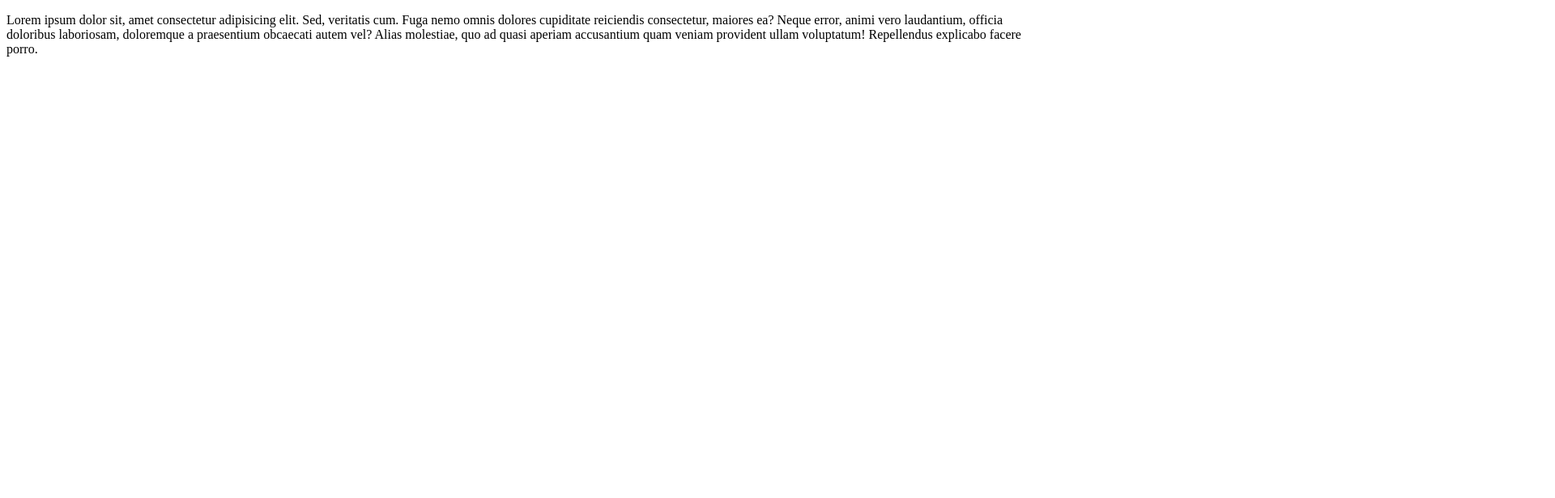
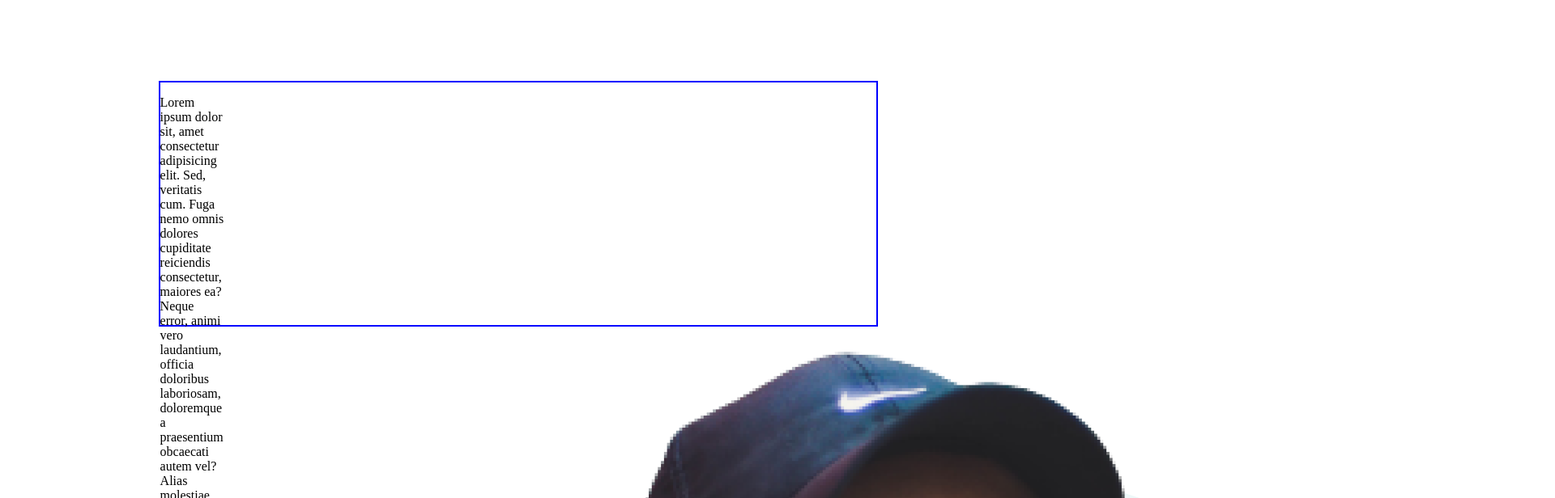
Before and after one commit to FahamidulDipro/Assignment-1, a plain HTML site: page index.html in a window 1280 px wide. Shown: the top 616 px of the page at 81% size, 1920 px wide, since content can reach past the window. Drawn offline with Linux system fonts and the light colour scheme.

Commit message:
container added

```diff
--- a/index.html
+++ b/index.html
@@ -17,7 +17,7 @@
                 obcaecati autem vel? Alias molestiae, quo ad quasi aperiam accusantium quam veniam provident ullam voluptatum! Repellendus explicabo facere porro.</p>
         </div>
         <div class="image_container">
-            <img src="" alt="">
+            <img src="images/person/person-2.png" alt="person-2">
         </div>
     </section>
     <!-- First Section Ends -->
--- a/style.css
+++ b/style.css
@@ -0,0 +1,20 @@
+/* * {
+    margin: 0;
+    padding: 0;
+} */
+
+
+/* First Section Style Starts */
+
+.container {
+    /* min-height: 50vh; */
+    display: flex;
+    border: 2px solid blue;
+    height: 300px;
+    width: 70%;
+    margin: auto;
+    margin-top: 100px;
+}
+
+
+/* First Section Style Ends */
```
